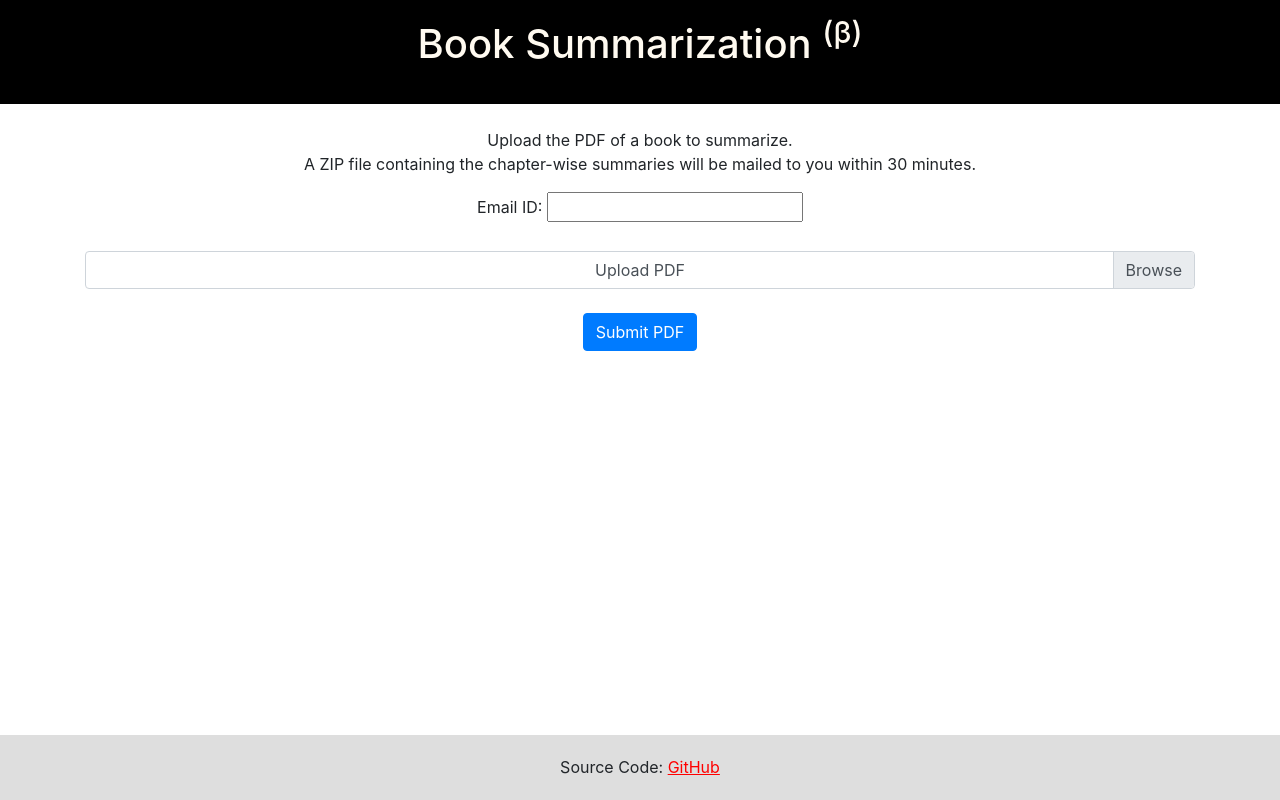
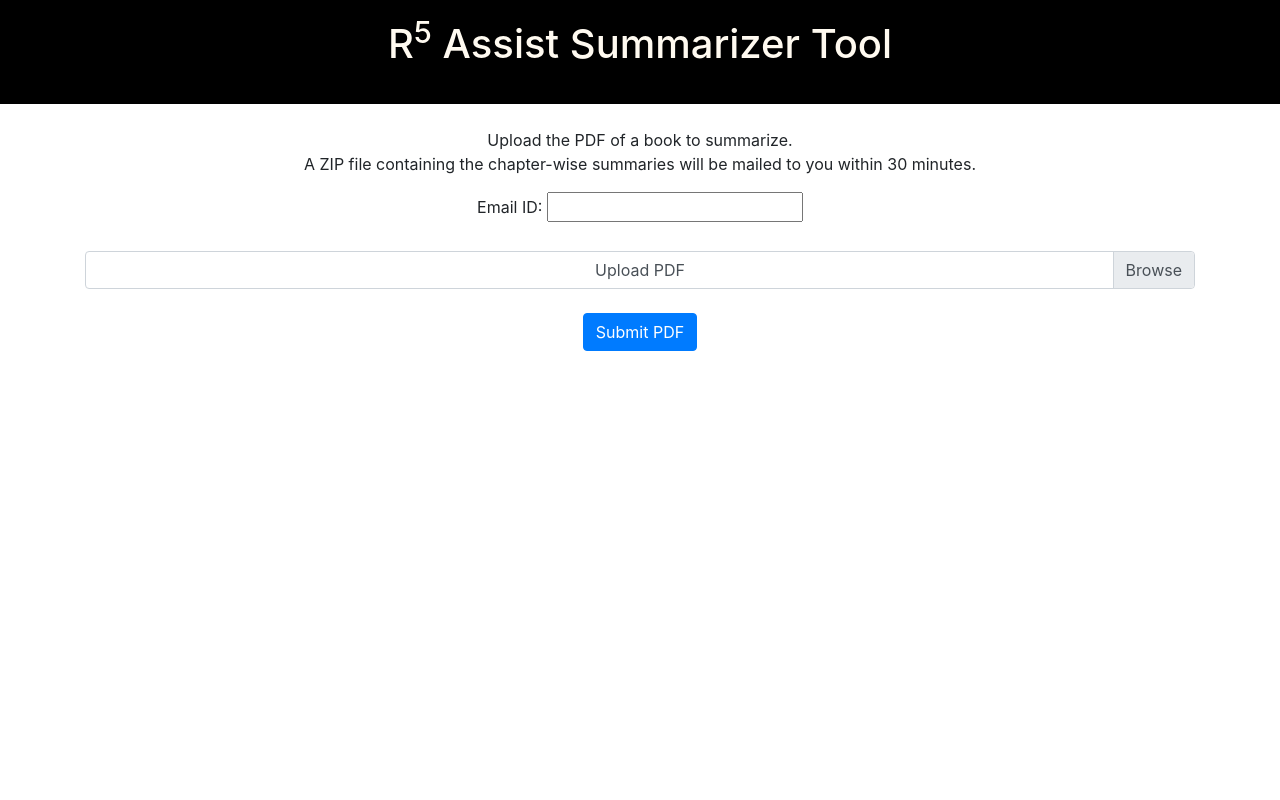
Before and after one commit to rxhxt/R5-Educate-App, a Flask app: page /upload-pdf in a window 1280 px wide. Run offline with Flask 2, Linux system fonts and the light colour scheme; some libraries are stand-ins or nearby versions.

Commit message:
edit data

```diff
--- a/summarize2/requirements.txt
+++ b/summarize2/requirements.txt
@@ -34,7 +34,6 @@ sacremoses==0.0.43
 sentencepiece==0.1.91
 six==1.15.0
 tokenizers==0.7.0
-https://download.pytorch.org/whl/cpu/torch-1.5.1%2Bcpu-cp36-cp36m-linux_x86_64.whl
 tqdm==4.46.1
 transformers==2.11.0
 urllib3==1.25.9
--- a/summarize2/templates/public/upload_pdf.html
+++ b/summarize2/templates/public/upload_pdf.html
@@ -1,6 +1,6 @@
 {% extends "public/templates/public_template.html" %}
 
-{% block title %}Book Summarization{% endblock %}
+{% block title %}Summarizer Tool{% endblock %}
 
 {% block main %}
 
@@ -8,7 +8,7 @@
     <div class="container">
         <div class="row row-header">
             <div class="col header-texth">
-                <h1 align="center">Book Summarization <sup>(&beta;)</sup></h1>
+                <h1 align="center">R<sup>5</sup> Assist Summarizer Tool</h1>
                 <div class="col header-textp">
                     <p align="center"></p>
                 </div>
@@ -43,15 +43,6 @@
         </div>
     </div>
 </div>
-<footer class="footer">
-    <div class="container">
-        <div class="row justify-content-center">
-            <div class="col-auto">
-                <p>Source Code: <a href="https://github.com/saarthdeshpande/book-summarizer">GitHub</a></p>
-            </div>
-        </div>
-    </div>
-</footer>
 
 {% endblock %}
 
```
Also changed, not shown: summarize2/mail.py (+4 -4 lines), summarize2/static/pdf/uploads/dummy.txt (deleted), 7 other files.
